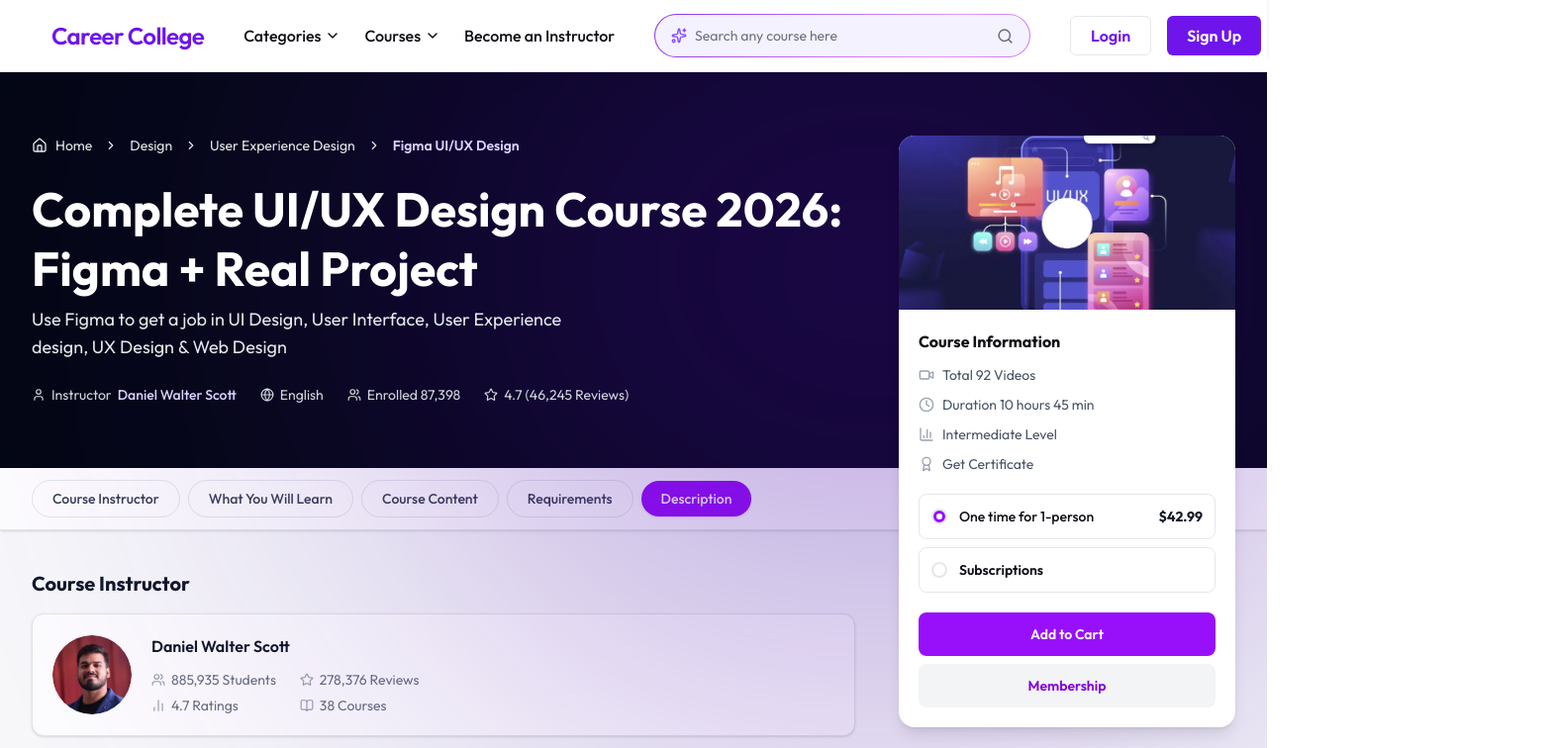
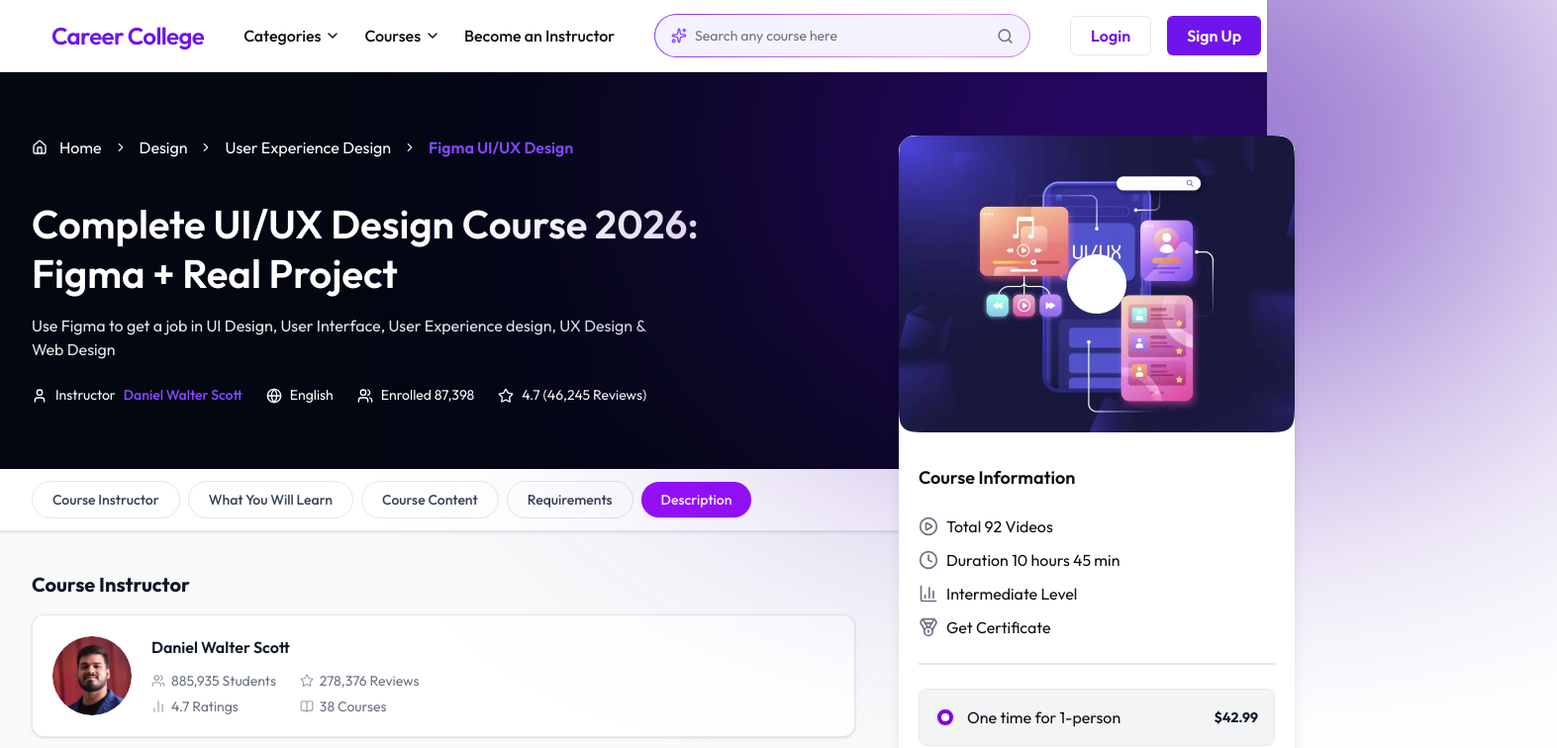
Before and after one commit to niduslab/Career-College-Frontend, a Next.js app: page /course-details in a window 1280 px wide. Shown: the top 756 px of the page at 99% size, 1573 px wide, since content can reach past the window. Built offline with nearby package versions, Linux system fonts and the light colour scheme.

Commit message:
CourseInformation section design completed

```diff
--- a/src/app/course-details/page.tsx
+++ b/src/app/course-details/page.tsx
@@ -110,7 +110,7 @@
     <div className="min-h-screen bg-gray-50">
       {/* ── Hero: full-width dark background ── */}
       <div className="relative bg-(--gray-950) overflow-visible">
-        <GradientBackground />
+        {/* <GradientBackground /> */}
 
         <div className="relative z-10 mx-auto max-w-7xl px-4 md:px-6 lg:px-8 py-10 md:py-12 lg:py-16">
           <div className="lg:pr-96">
@@ -124,27 +124,27 @@
                 { label: "Figma UI/UX Design", active: true },
               ]}
             >
-              <div className="flex flex-wrap items-center gap-x-6 gap-y-2 text-sm text-(--gray-300) mt-6">
-                <div className="flex items-center gap-1.5">
-                  <User size={14} />
+              <div className="flex flex-wrap items-center gap-x-6 gap-y-2 sg-p-small font-normal text-white mt-6">
+                <div className="flex items-center gap-2">
+                  <User size={16} />
                   <span>Instructor</span>
                   <a
                     href="#"
-                    className="text-(--primary-200) hover:underline font-medium"
+                    className="text-(--primary-500) hover:underline font-medium"
                   >
                     Daniel Walter Scott
                   </a>
                 </div>
-                <div className="flex items-center gap-1.5">
-                  <Globe size={14} />
+                <div className="flex items-center gap-2">
+                  <Globe size={16} />
                   <span>English</span>
                 </div>
-                <div className="flex items-center gap-1.5">
-                  <Users size={14} />
+                <div className="flex items-center gap-2">
+                  <Users size={16} />
                   <span>Enrolled 87,398</span>
                 </div>
-                <div className="flex items-center gap-1.5">
-                  <Star size={14} />
+                <div className="flex items-center gap-2">
+                  <Star size={16} />
                   <span>4.7 (46,245 Reviews)</span>
                 </div>
               </div>
--- a/src/components/common/breadcrumb.tsx
+++ b/src/components/common/breadcrumb.tsx
@@ -18,21 +18,31 @@
     <>
       {/* Breadcrumb */}
       <nav
-        className="mb-6 flex items-center gap-2 text-sm text-(--gray-200)"
+        className="mb-6 relative flex items-center gap-2 text-sm text-(--gray-200)"
         aria-label="Breadcrumb"
       >
+        <div
+          className="pointer-events-none absolute"
+          style={{
+            width: "791px",
+            height: "350px",
+            left: "750px",
+            // top: "0px",
+            // bottom: "0px",
+            borderRadius: "791px",
+            background: "#4508A9",
+            filter: "blur(175px)",
+          }}
+        />
         {items.map((item, idx) => (
           <span key={item.label} className="flex items-center gap-2">
             {item.href && !item.active ? (
               <a
                 href={item.href}
-                className="hover:underline text-(--gray-200) flex items-center gap-1"
+                className="hover:underline font-normal sg-p-default  text-white flex items-center gap-2"
               >
                 {idx === 0 && (
-                  <House
-                    size={16}
-                    className="inline-block mr-1 align-middle"
-                  />
+                  <House size={16} className="inline-block mr-1 align-middle" />
                 )}
                 {item.label}
               </a>
@@ -40,15 +50,12 @@
               <span
                 className={
                   item.active
-                    ? "font-semibold text-(--primary-200)"
+                    ? "font-semibold sg-p-default text-(--primary-500)"
                     : undefined
                 }
               >
                 {idx === 0 && (
-                  <House
-                    size={16}
-                    className="inline-block mr-1 align-middle"
-                  />
+                  <House size={16} className="inline-block mr-1 align-middle" />
                 )}
                 {item.label}
               </span>
@@ -62,11 +69,11 @@
         ))}
       </nav>
       {/* Title & Subtitle */}
-      <h1 className="text-[32px] md:text-[40px] lg:text-[48px] font-bold text-(--text-white) mb-2 leading-tight">
+      <h1 className="text-[30px] lg:max-w-190  lg:mt-10 mt-6  md:text-[40px] lg:text-[40px] font-semibold text-(--text-white) mb-2 leading-tight">
         {title}
       </h1>
       {subtitle && (
-        <p className="text-lg text-(--gray-200) max-w-xl mb-2">
+        <p className="sg-p-default  lg:max-w-160.25 lg:mt-4 mt-3 text-(--gray-200)  mb-2">
           {subtitle}
         </p>
       )}
--- a/src/components/course-details/CourseInformation.tsx
+++ b/src/components/course-details/CourseInformation.tsx
@@ -1,19 +1,19 @@
 "use client";
 import React from "react";
 import Image from "next/image";
-import { Video, Clock, BarChart3, Award } from "lucide-react";
+import { Clock, BarChart3, CirclePlay, Medal } from "lucide-react";
 import image from "@/assets/images/courses-details/image.webp";
 
 const INFO_ITEMS = [
-  { icon: Video,    label: "Total 92 Videos"        },
-  { icon: Clock,    label: "Duration 10 hours 45 min"},
-  { icon: BarChart3,label: "Intermediate Level"      },
-  { icon: Award,    label: "Get Certificate"         },
+  { icon: CirclePlay, label: "Total 92 Videos" },
+  { icon: Clock, label: "Duration 10 hours 45 min" },
+  { icon: BarChart3, label: "Intermediate Level" },
+  { icon: Medal, label: "Get Certificate" },
 ];
 
 const SUBSCRIPTIONS = [
-  { id: "starter",  label: "Starter",  price: "$42.99",  suffix: "/year" },
-  { id: "growth",   label: "Growth",   price: "$242.99", suffix: "/year" },
+  { id: "starter", label: "Starter", price: "$42.99", suffix: "/year" },
+  { id: "growth", label: "Growth", price: "$242.99", suffix: "/year" },
   { id: "ultimate", label: "Ultimate", price: "$499.00", suffix: "/year" },
 ];
 
@@ -22,50 +22,55 @@
 function Radio({ checked }: { checked: boolean }) {
   return (
     <span
-      className={`w-4 h-4 rounded-full border-2 flex items-center justify-center shrink-0 transition-colors ${
-        checked ? "border-purple-600 bg-purple-600" : "border-gray-300 bg-white"
+      className={`w-5 h-5 rounded-full cursor-pointer border-2 flex items-center justify-center shrink-0 transition-colors ${
+        checked ? "border-purple-700 bg-purple-700" : "border-gray-500"
       }`}
     >
-      {checked && <span className="w-1.5 h-1.5 rounded-full bg-white" />}
+      <span
+        className={`w-2 h-2 rounded-full ${checked ? "bg-white" : "bg-gray-200"}`}
+      />
     </span>
   );
 }
 
 export default function CourseInformation() {
-  const [plan, setPlan]     = React.useState<Plan>("one-time");
+  const [plan, setPlan] = React.useState<Plan>("one-time");
   const [subPlan, setSubPlan] = React.useState("starter");
 
   const isSubscription = plan === "subscription";
 
   return (
-    <div className="rounded-2xl bg-white shadow-lg overflow-hidden">
+    <div className="rounded-2xl pb-4 w-100 bg-white shadow-lg overflow-hidden">
       {/* Cover image */}
-      <div className="w-full h-44 relative">
+      <div className=" w-100 h-75 relative rounded-full">
         <Image src={image} alt="Course Cover" fill className="object-cover" />
       </div>
 
       <div className="p-5">
         {/* Course info list */}
-        <h3 className="font-bold text-base mb-3">Course Information</h3>
-        <ul className="space-y-2.5 text-sm text-gray-600 mb-5">
+        <h3 className="font-semibold lg:sg-h5 sg-p-big mb-6 mt-3 --title-text">
+          Course Information
+        </h3>
+        <ul className="space-y-2.5 lg:mt-6 mt-5 sg-p-default --text-paragraph mb-6">
           {INFO_ITEMS.map(({ icon: Icon, label }) => (
             <li key={label} className="flex items-center gap-2">
-              <Icon size={16} className="text-gray-400 shrink-0" />
+              <Icon size={20} className="text-gray-500 shrink-0" />
               {label}
             </li>
           ))}
         </ul>
-
+        <div className="border mb-6 mt-4"></div>
         {/* Purchase options */}
-        <div className="space-y-2 mb-5">
-
+        <div className="space-y-4 mb-5">
           {/* One-time option */}
           <button
             onClick={() => setPlan("one-time")}
-            className="w-full flex items-center gap-3 px-3 py-3 rounded-lg border border-gray-200 hover:bg-gray-50 transition-colors"
+            className="w-full flex items-center gap-3 px-4 py-4 bg-gray-100 rounded-lg border border-gray-200 hover:bg-gray-50 transition-colors"
           >
             <Radio checked={plan === "one-time"} />
-            <span className="flex-1 text-sm font-medium text-left">One time for 1-person</span>
+            <span className="flex-1 --text-title font-normal sg-p-default text-left">
+              One time for 1-person
+            </span>
             <span className="text-sm font-bold text-gray-900">$42.99</span>
           </button>
 
@@ -73,17 +78,17 @@
           <div className="rounded-lg border border-gray-200 overflow-hidden">
             <button
               onClick={() => setPlan("subscription")}
-              className={`w-full flex items-center gap-3 px-3 py-3 transition-colors ${
-                isSubscription ? "bg-purple-50" : "hover:bg-gray-50"
-              }`}
+              className="bg-gray-100 w-full flex items-center gap-3 px-4 py-4 transition-colors"
             >
               <Radio checked={isSubscription} />
-              <span className="flex-1 text-sm font-semibold text-left">Subscriptions</span>
+              <span className="flex-1 --text-title font-normal sg-p-default text-left">
+                Subscriptions
+              </span>
             </button>
 
             {/* Sub-options — visible only when subscription plan is selected */}
             {isSubscription && (
-              <div className="border-t border-gray-100 bg-white">
+              <div className="border-t border-gray-200 bg-gray-100">
                 {SUBSCRIPTIONS.map((sub) => (
                   <button
                     key={sub.id}
@@ -91,10 +96,14 @@
                     className="w-full flex items-center gap-3 px-4 py-2.5 hover:bg-gray-50 transition-colors"
                   >
                     <Radio checked={subPlan === sub.id} />
-                    <span className="flex-1 text-sm font-medium text-left">{sub.label}</span>
-                    <span className="text-sm font-bold text-gray-900">
+                    <span className="flex-1 --text-title font-normal sg-p-default text-left">
+                      {sub.label}
+                    </span>
+                    <span className="sg-p-default  font-semibold --title-text">
                       {sub.price}
-                      <span className="text-xs font-normal text-gray-400">{sub.suffix}</span>
+                      <span className="sg-caption font-normal --text-paragraph">
+                        {sub.suffix}
+                      </span>
                     </span>
                   </button>
                 ))}
@@ -104,11 +113,11 @@
         </div>
 
         {/* Action buttons */}
-        <div className="space-y-2">
-          <button className="w-full bg-purple-600 text-white font-semibold py-3 rounded-lg hover:bg-purple-700 transition-colors text-sm">
+        <div className="space-y-3">
+          <button className="w-full  bg-(--primary-700) cursor-pointer text-white font-semibold py-3 rounded-lg  transition-colors sg-p-default">
             {isSubscription ? "Subscribe Now" : "Add to Cart"}
           </button>
-          <button className="w-full bg-gray-100 text-purple-700 font-semibold py-3 rounded-lg hover:bg-gray-200 transition-colors text-sm">
+          <button className="w-full bg-gray-100 --text-title cursor-pointer font-semibold py-3 rounded-lg hover:bg-gray-200 transition-colors sg-p-default">
             Membership
           </button>
         </div>
```
Also changed, not shown: src/components/layout/footer.tsx (+6 -6 lines).
